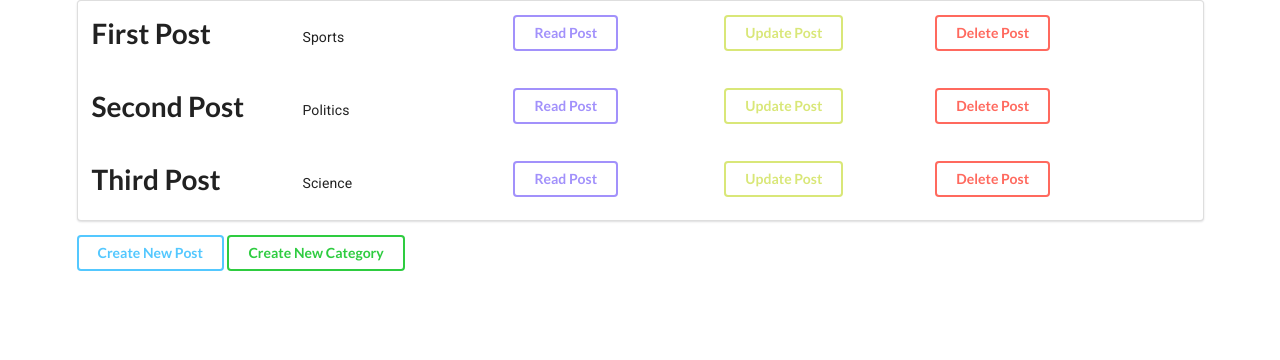
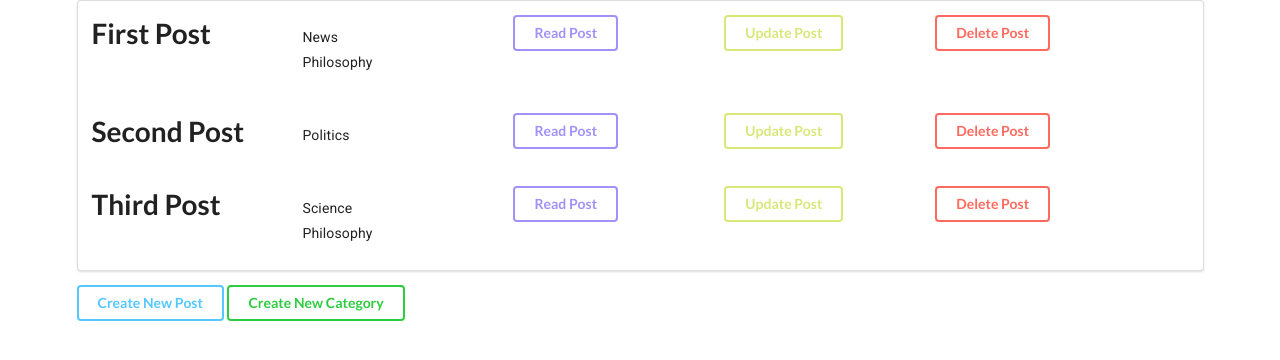
Before and after one commit to Samiur-UTI/Wedevs-CRUD-Task-, a React (Create React App) app: page / in a window 1280 px wide. Shown: the top 360 px of the page. Built offline with nearby package versions, Linux system fonts and the light colour scheme.

Commit message:
update and routing left

```diff
--- a/src/components/form.js
+++ b/src/components/form.js
@@ -2,9 +2,10 @@ import {TextField,FormControl,Button, MenuItem} from '@material-ui/core';
 import {useForm, Controller} from 'react-hook-form';
 
 export default function Form(props) {
-  const {post, setPost} = props;
+  const {post, setPost, category} = props;
   const {handleSubmit, control} = useForm();
   const onSubmit = data => setPost([...post,data]);
+  console.log(category);
   return (
     <form onSubmit={handleSubmit(onSubmit)}>
             <FormControl>
@@ -32,9 +33,9 @@ export default function Form(props) {
                   name="category"
                   as={
                     <TextField id="category" label="Category" select>
-                      {post.map((option) => (
-                        <MenuItem key={option.id} value={option.category}>
-                          {option.category}
+                      {category.map((option) => (
+                        <MenuItem key={option} value={option}>
+                          {option}
                         </MenuItem>
                       ))}
                     </TextField>
--- a/src/components/modals/createForm.js
+++ b/src/components/modals/createForm.js
@@ -1,12 +1,29 @@
 import React from 'react';
-import {Grid} from '@material-ui/core';
 import Form from '../form';
-const FormCreate = (props) => {
-    const {post, setPost} = props;
+import {TextField,FormControl,Button, Grid} from '@material-ui/core';
+import {useForm, Controller} from 'react-hook-form';
+
+export const FormCreateBook = (props) => {
+    const {post, setPost,category} = props;
     return(
       <Grid container>
-        <Form post={post} setPost={setPost}/>
+        <Form post={post} setPost={setPost} category={category}/>
       </Grid>
      );
 }
-export default FormCreate;
+export const FormCreateCategory = ({category,setCategory}) => {
+  const {handleSubmit, control} = useForm();
+  const onSubmit = data => setCategory([...category,data.category]);
+  return(
+    <form onSubmit={handleSubmit(onSubmit)}>
+      <FormControl>
+          <Controller
+            name="category"
+            as={<TextField id="name" variant='outlined' label="Name" />}
+            control={control}
+          />
+      </FormControl>
+      <Button variant='outlined' color='primary' type="submit">Submit</Button>
+    </form>
+  )
+}
--- a/src/components/posts.js
+++ b/src/components/posts.js
@@ -1,14 +1,15 @@
 import {useState} from 'react';
 import Post from './post';
 import Modal from 'react-modal';
-import FormCreate from './modals/createForm';
-import {storageBook} from '../services/storage';
+import {storageBook, storageCategory} from '../services/storage';
+import {FormCreateBook, FormCreateCategory} from './modals/createForm';
 
 Modal.setAppElement('#root');
 const Posts = () => {
     const [post,setPost] = useState(storageBook());
     const [createPost, setcreatePost] = useState(false);
-    const [updatePost, setupdatePost] = useState(false);
+    const [category, setCategory] = useState(storageCategory(post));
+    const [createCategory, setcreateCategory] = useState(false);
     const handleDelete = (id) => {
      const newPost = post.filter(p => p.id !== id);
      setPost(newPost);
@@ -19,11 +20,11 @@ const Posts = () => {
             <div className='ui container'>
                 <button onClick={() => setcreatePost(true)} className='ui inverted blue button'>Create New Post</button>
                 <Modal isOpen={createPost} onRequestClose = {() => setcreatePost(false)}>
-                    <FormCreate post={post} setPost={setPost}/>
+                    <FormCreateBook category={category} post={post} setPost={setPost}/>
                 </Modal>
-                <button onClick={()=> setupdatePost(true)} className='ui inverted green button'>Create New Category</button>
-                <Modal isOpen={updatePost} onRequestClose = {() => setupdatePost(false)}>
-                    <div>Sama</div>
+                <button onClick={()=> setcreateCategory(true)} className='ui inverted green button'>Create New Category</button>
+                <Modal isOpen={createCategory} onRequestClose = {() => setcreateCategory(false)}>
+                    <FormCreateCategory category={category} setCategory={setCategory}/>
                 </Modal>
             </div>
         </div>
--- a/src/services/storage.js
+++ b/src/services/storage.js
@@ -1,10 +1,18 @@
 export function storageBook() {
     return (
         [
-            {author: 'Samiur', title:'First Post', body:'Lorem Ipsum....', id:1, category:['Sports']},
+            {author: 'Samiur', title:'First Post', body:'Lorem Ipsum....', id:1, category:['News','Philosophy']},
             {author: 'Rahaman', title:'Second Post', body:'Lorem Ipsum....', id:2, category:['Politics']},
-            {author: 'Khan', title:'Third Post', body:'Lorem Ipsum....', id:3, category:['Science']}
+            {author: 'Khan', title:'Third Post', body:'Lorem Ipsum....', id:3, category:['Science','Philosophy']}
 
         ]
     )
 }
+export function storageCategory(books){
+    let arrcat = [];
+    books.forEach(element => {
+        arrcat.push(element.category);
+        })
+    let allCat = new Set(arrcat.flat(1));
+    return [...allCat]
+}
```
Also changed, not shown: src/components/modals/updateForm.js (added, +10 -0 lines).
